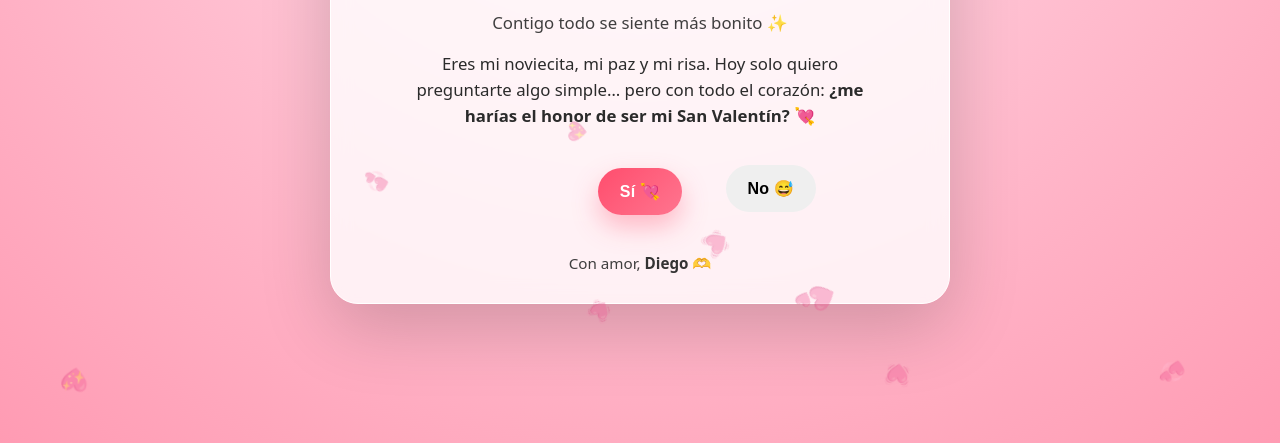
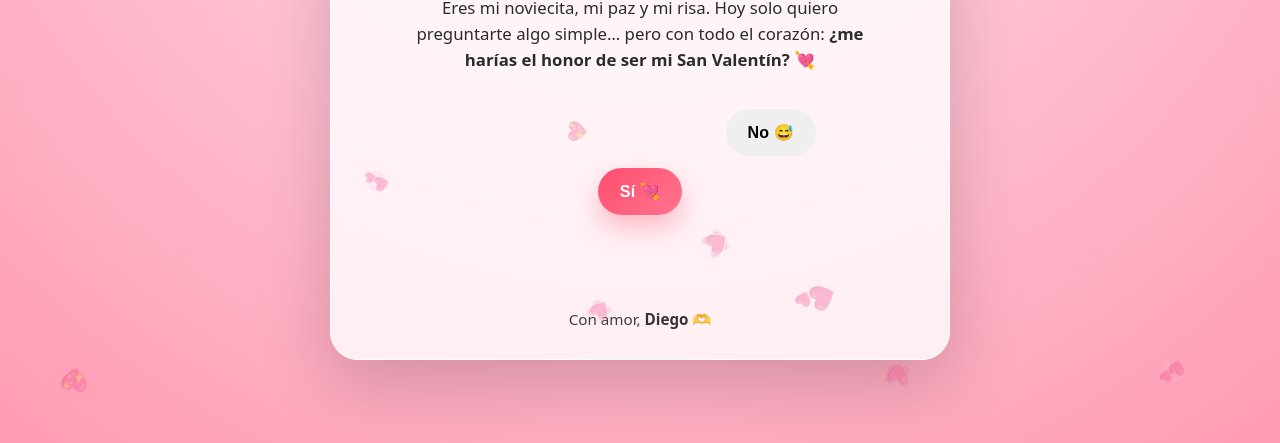
Before and after one commit to Diego-G02/Sanvalentine, a plain HTML site: page index.html in a window 1280 px wide. Shown: the part 357-800 px from the top of the page. Drawn offline with Linux system fonts and the light colour scheme.

Commit message:
index.html

```diff
--- a/index.html
+++ b/index.html
@@ -121,7 +121,7 @@
     .arena{
      position: relative;
     width: 100%;
-    height: 88px;         /* límite exacto donde se moverá */
+    height: 200px;         /* límite exacto donde se moverá */
     display:flex;
     align-items:center;
     justify-content:center;
```
